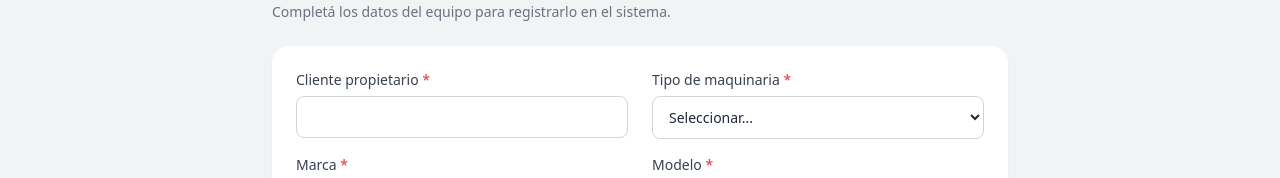
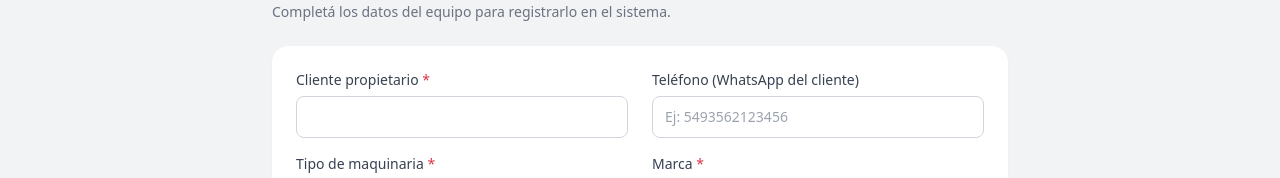
Before and after one commit to cavastsbrian-beep/agromantenimiento, a Next.js app: page /machinery/add in a window 1280 px wide. Shown: the part 134-312 px from the top of the page. Built offline with nearby package versions, Linux system fonts and the light colour scheme; no server answers; the database is empty.

Commit message:
Update page.js

```diff
--- a/app/machinery/add/page.js
+++ b/app/machinery/add/page.js
@@ -7,7 +7,7 @@ import { supabase } from "@/lib/supabaseClient";
 
 const empty = {
   cliente: "", tipo: "", tipoOtro: "", marca: "", modelo: "", anio: "",
-  numero_serie: "", observaciones: "",
+  numero_serie: "", telefono: "", observaciones: "",
 };
 
 export default function AddMachinePage() {
@@ -76,6 +76,7 @@ export default function AddMachinePage() {
       modelo: form.modelo,
       anio: form.anio ? Number(form.anio) : null,
       numero_serie: form.numero_serie,
+      telefono: form.telefono,
       observaciones: form.observaciones,
       foto_url: fotoUrl,
     });
@@ -98,6 +99,16 @@ export default function AddMachinePage() {
         <div className="grid gap-x-6 sm:grid-cols-2">
           <Field label="Cliente propietario" required>
             <input className={inputCls} value={form.cliente} onChange={set("cliente")} />
+          </Field>
+
+          <Field label="Teléfono (WhatsApp del cliente)">
+            <input
+              type="tel"
+              className={inputCls}
+              value={form.telefono}
+              onChange={set("telefono")}
+              placeholder="Ej: 5493562123456"
+            />
           </Field>
 
           <Field label="Tipo de maquinaria" required>
```
